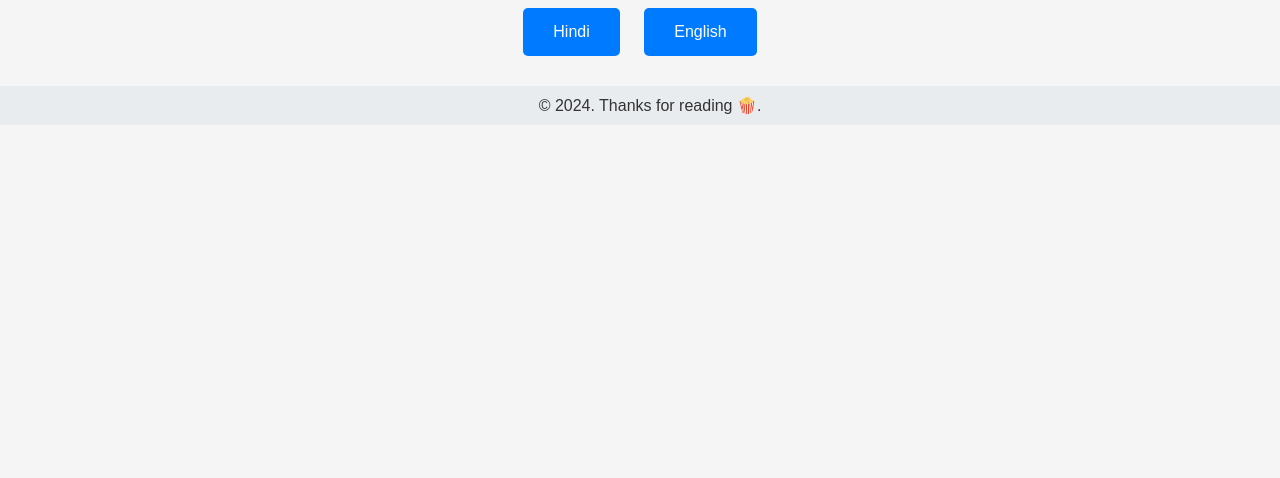
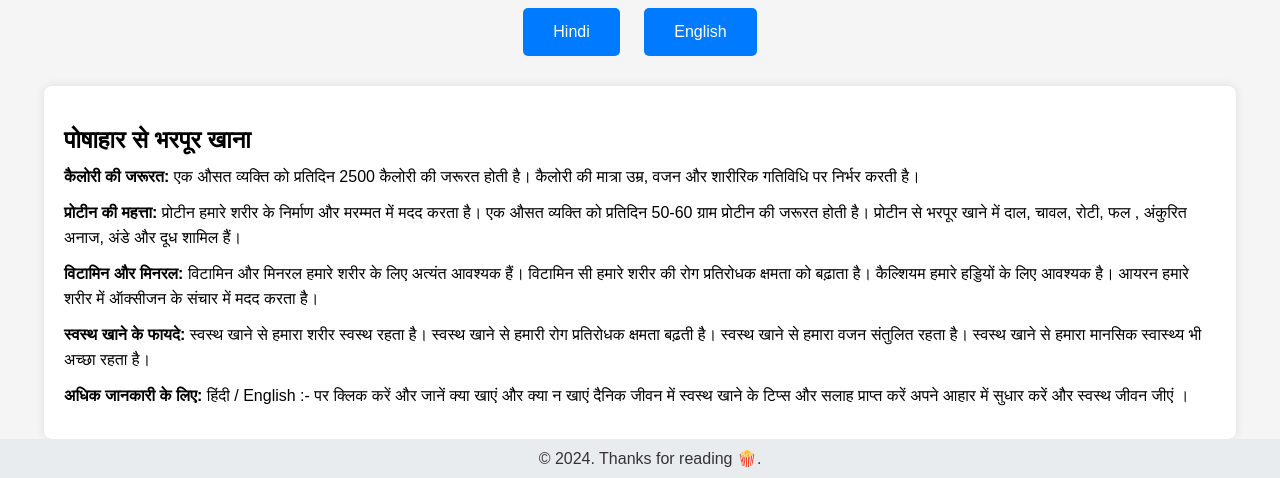
Before and after one commit to Wise-oo7/FoodFable, a plain HTML site: page index.html in a window 1280 px wide. Shown: the part 382-860 px from the top of the page. Before the commit the page ends 800 px from the top, so only its background shows below. Drawn offline with Linux system fonts and the light colour scheme.

Commit message:
Update index.html

```diff
--- a/index.html
+++ b/index.html
@@ -55,6 +55,24 @@
         .buttons button:hover {
             background-color: #0056b3;
         }
+        .info-section {
+            padding: 20px;
+            max-width: 90%;
+            margin: 0 auto;
+            background-color: #fff;
+            border-radius: 8px;
+            box-shadow: 0 0 10px rgba(0, 0, 0, 0.1);
+            text-align: left;
+        }
+        .info-section h2 {
+            font-size: 1.5em;
+            margin-bottom: 10px;
+        }
+        .info-section p {
+            margin: 10px 0;
+            font-size: 1em;
+            line-height: 1.6;
+        }
         .footer {
             text-align: center;
             padding: 10px;
@@ -100,6 +118,16 @@
         <button onclick="changeLanguage('en')">English</button>
     </div>
 
+    <!-- Information Section -->
+    <div class="info-section">
+        <h2>पोषाहार से भरपूर खाना</h2>
+        <p><strong>कैलोरी की जरूरत:</strong> एक औसत व्यक्ति को प्रतिदिन 2500 कैलोरी की जरूरत होती है। कैलोरी की मात्रा उम्र, वजन और शारीरिक गतिविधि पर निर्भर करती है।</p>
+        <p><strong>प्रोटीन की महत्ता:</strong> प्रोटीन हमारे शरीर के निर्माण और मरम्मत में मदद करता है। एक औसत व्यक्ति को प्रतिदिन 50-60 ग्राम प्रोटीन की जरूरत होती है। प्रोटीन से भरपूर खाने में दाल, चावल, रोटी, फल , अंकुरित अनाज, अंडे  और दूध शामिल हैं।</p>
+        <p><strong>विटामिन और मिनरल:</strong> विटामिन और मिनरल हमारे शरीर के लिए अत्यंत आवश्यक हैं। विटामिन सी हमारे शरीर की रोग प्रतिरोधक क्षमता को बढ़ाता है। कैल्शियम हमारे हड्डियों के लिए आवश्यक है। आयरन हमारे शरीर में ऑक्सीजन के संचार में मदद करता है।</p>
+        <p><strong>स्वस्थ खाने के फायदे:</strong> स्वस्थ खाने से हमारा शरीर स्वस्थ रहता है। स्वस्थ खाने से हमारी रोग प्रतिरोधक क्षमता बढ़ती है। स्वस्थ खाने से हमारा वजन संतुलित रहता है। स्वस्थ खाने से हमारा मानसिक स्वास्थ्य भी अच्छा रहता है।</p>
+		<p><strong>अधिक जानकारी के लिए:</strong> हिंदी / English :- पर  क्लिक करें और जानें क्या खाएं और क्या न खाएं दैनिक जीवन में स्वस्थ खाने के टिप्स और सलाह प्राप्त करें अपने आहार में सुधार करें और स्वस्थ जीवन जीएं ।</p>
+    </div>
+
     <!-- Footer Section -->
     <div class="footer">
         <p>&copy; 2024. Thanks for reading 🍿.</p>
```
